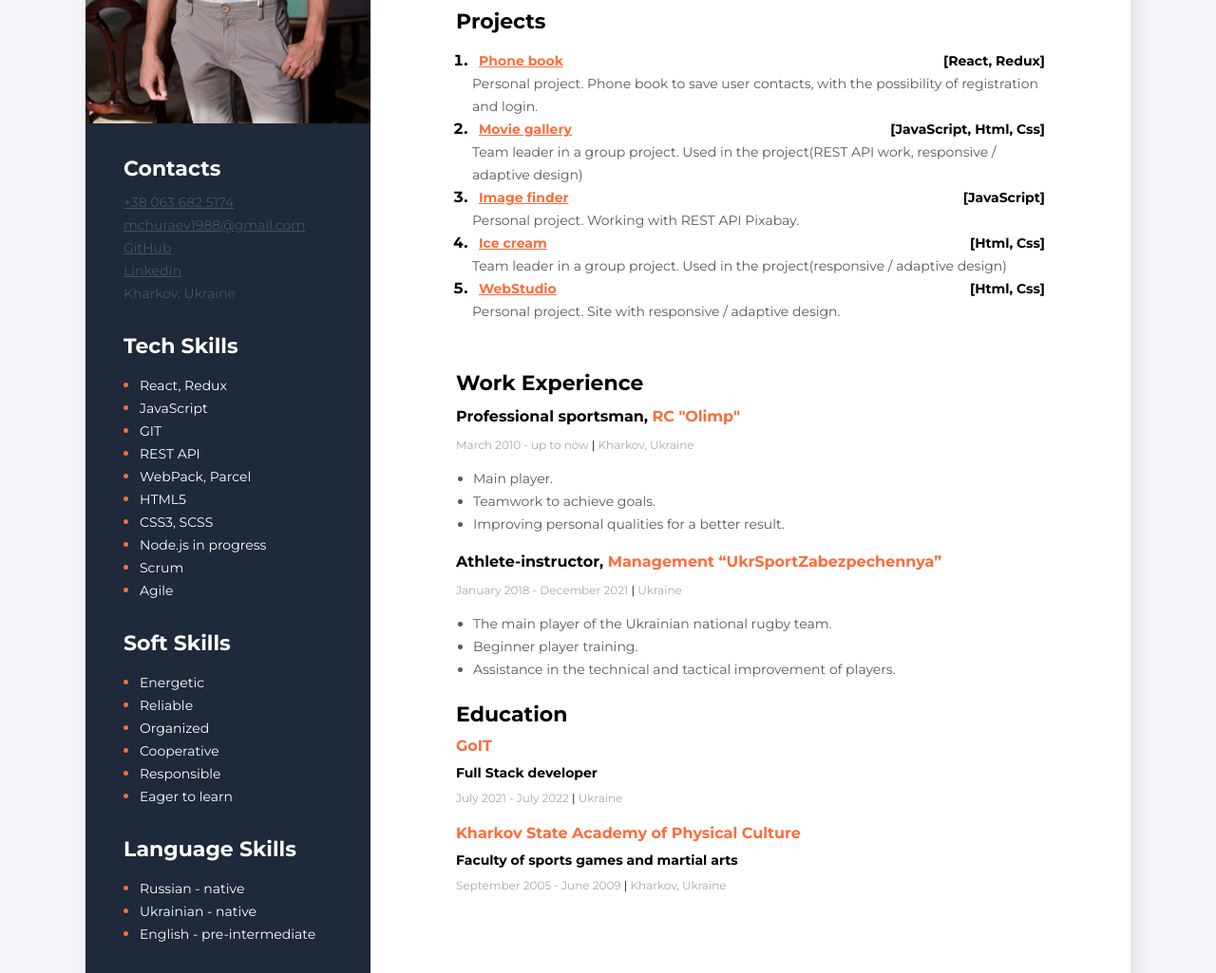
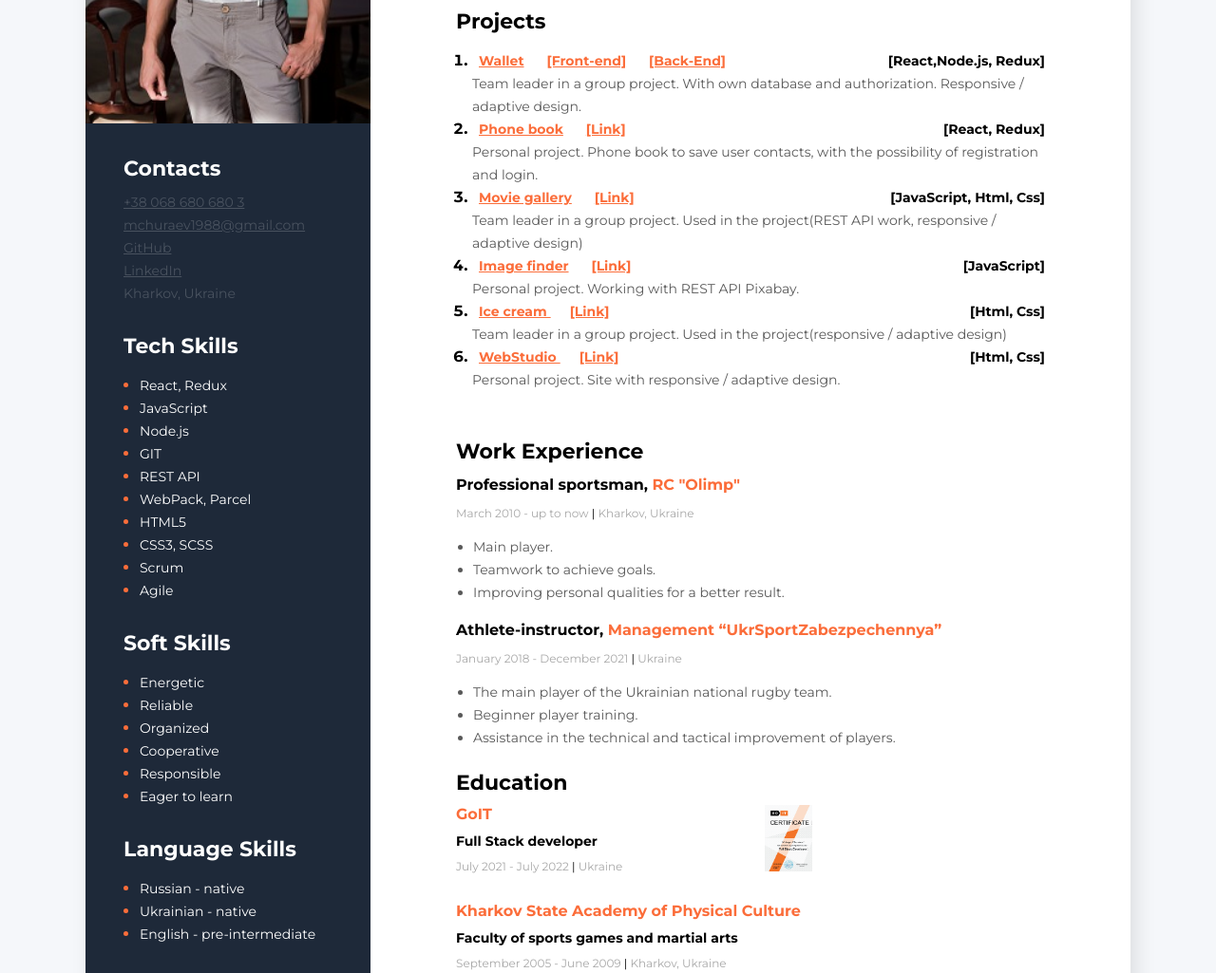
Before and after one commit to MaksymChuraiev/-training1, a plain HTML site: page index.html in a window 1280 px wide. Shown: the part 360-1385 px from the top of the page at 95% size. Drawn offline with Linux system fonts and the light colour scheme.

Commit message:
add new project.

```diff
--- a/index.html
+++ b/index.html
@@ -34,12 +34,50 @@
           <ol class="my-projects-list">
             <li class="my-projects-item">
               <div class="my-projects-text">
+                <div>
                   <a
+                    target="_blank"
+                    href="https://team-project-wallet.netlify.app/"
+                    class="my-projects-link"
+                    >Wallet</a
+                  >
+                  <a
+                    target="_blank"
+                    href="https://github.com/MaksymChuraiev/team-project-wallet"
+                    class="my-projects-link"
+                    >[Front-end]</a
+                  >
+                  <a
+                    target="_blank"
+                    href="https://github.com/MaksymChuraiev/team-project-wallet-API"
+                    class="my-projects-link"
+                    >[Back-End]</a
+                  >
+                </div>
+
+                <span class="my-projects-bracket">[React,Node.js, Redux]</span>
+              </div>
+              <p class="my-projects-info">
+                Team leader in a group project. With own database and
+                authorization. Responsive / adaptive design.
+              </p>
+            </li>
+            <li class="my-projects-item">
+              <div class="my-projects-text">
+                <div>
+                  <a
+                    target="_blank"
                     href="https://maksymchuraiev.github.io/phonebook/"
                     class="my-projects-link"
                     >Phone book</a
                   >
-
+                  <a
+                    target="_blank"
+                    href="https://github.com/MaksymChuraiev/phonebook"
+                    class="my-projects-link"
+                    >[Link]</a
+                  >
+                </div>
                 <span class="my-projects-bracket">[React, Redux]</span>
               </div>
               <p class="my-projects-info">
@@ -49,12 +87,20 @@
             </li>
             <li class="my-projects-item">
               <div class="my-projects-text">
+                <div>
                   <a
+                    target="_blank"
                     href="https://maksymchuraiev.github.io/filmoteka/"
                     class="my-projects-link"
                     >Movie gallery</a
                   >
-
+                  <a
+                    target="_blank"
+                    href="https://github.com/MaksymChuraiev/team-project-js"
+                    class="my-projects-link"
+                    >[Link]</a
+                  >
+                </div>
                 <span class="my-projects-bracket">[JavaScript, Html, Css]</span>
               </div>
               <p class="my-projects-info">
@@ -64,12 +110,20 @@
             </li>
             <li class="my-projects-item">
               <div class="my-projects-text">
+                <div>
                   <a
+                    target="_blank"
                     href="https://maksymchuraiev.github.io/goit-js-hw-11/"
                     class="my-projects-link"
                     >Image finder</a
                   >
-
+                  <a
+                    target="_blank"
+                    href="https://github.com/MaksymChuraiev/goit-js-hw-11"
+                    class="my-projects-link"
+                    >[Link]</a
+                  >
+                </div>
                 <span class="my-projects-bracket">[JavaScript]</span>
               </div>
               <p class="my-projects-info">
@@ -78,12 +132,20 @@
             </li>
             <li class="my-projects-item">
               <div class="my-projects-text">
+                <div>
                   <a
+                    target="_blank"
                     href="https://maksymchuraiev.github.io/project-group-5/"
                     class="my-projects-link"
                     >Ice cream
                   </a>
-
+                  <a
+                    target="_blank"
+                    href="https://github.com/MaksymChuraiev/project-group-5"
+                    class="my-projects-link"
+                    >[Link]</a
+                  >
+                </div>
                 <span class="my-projects-bracket">[Html, Css]</span>
               </div>
               <p class="my-projects-info">
@@ -93,12 +155,20 @@
             </li>
             <li class="my-projects-item">
               <div class="my-projects-text">
+                <div>
                   <a
+                    target="_blank"
                     href="https://maksymchuraiev.github.io/WebStudio/index.html"
                     class="my-projects-link"
                     >WebStudio
                   </a>
-
+                  <a
+                    target="_blank"
+                    href="https://github.com/MaksymChuraiev/WebStudio"
+                    class="my-projects-link"
+                    >[Link]</a
+                  >
+                </div>
                 <span class="my-projects-bracket">[Html, Css]</span>
               </div>
               <p class="my-projects-info">
@@ -159,12 +229,26 @@
           <!--Education-->
           <div class="my-education-block">
             <h3 class="main-content-title">Education</h3>
+            <div class="my-education-wrap">
+              <div>
                 <h4 class="my-education-institution">GoIT</h4>
                 <h5 class="my-education-specialty">Full Stack developer</h5>
                 <p class="my-work-experience-time">
                   July 2021 - July 2022
                   <span class="my-work-experience-divider">|</span> Ukraine
                 </p>
+              </div>
+              <a
+                href="https://i.ibb.co/mGyHwZN/Maksym-Churaiev-certificate.jpg"
+              >
+                <img
+                  class="my-education-image"
+                  height="70"
+                  src="./certificate.jpg"
+                  alt="certificate"
+                />
+              </a>
+            </div>
           </div>
           <div class="my-education-block">
             <h4 class="my-education-institution">
@@ -188,17 +272,24 @@
         <div class="contact-section">
           <h3 class="sidebar-title">Contacts</h3>
           <div>
-            <a class="contact-section-link" href="tel:+380636825174"
-              >+38 063 682 5174</a
+            <a
+              class="contact-section-link"
+              href="tel:+380686806803"
+              target="_blank"
+              >+38 068 680 680 3</a
             >
           </div>
           <div>
-            <a class="contact-section-link" href="mailto:mchuraev1988@gmail.com"
+            <a
+              class="contact-section-link"
+              target="_blank"
+              href="mailto:mchuraev1988@gmail.com"
               >mchuraev1988@gmail.com</a
             >
           </div>
           <div>
             <a
+              target="_blank"
               class="contact-section-link"
               href="https://github.com/MaksymChuraiev"
               >GitHub</a
@@ -206,6 +297,7 @@
           </div>
           <div>
             <a
+              target="_blank"
               class="contact-section-link"
               href="https://www.linkedin.com/in/maks-churaiev-934364241/"
               >LinkedIn</a
@@ -226,6 +318,9 @@
               <span class="tech-skills-item-text">JavaScript</span>
             </li>
             <li class="tech-skills-item">
+              <span class="tech-skills-item-text">Node.js</span>
+            </li>
+            <li class="tech-skills-item">
               <span class="tech-skills-item-text">GIT</span>
             </li>
             <li class="tech-skills-item">
@@ -241,9 +336,6 @@
               <span class="tech-skills-item-text">CSS3, SCSS</span>
             </li>
 
-            <li class="tech-skills-item">
-              <span class="tech-skills-item-text">Node.js in progress</span>
-            </li>
             <li class="soft-skills-item">
               <span class="soft-skills-item-text">Scrum</span>
             </li>
--- a/style.css
+++ b/style.css
@@ -78,6 +78,9 @@ body {
   line-height: 24px;
   color: #fb6d3a;
 }
+.my-projects-link:not(:first-child) {
+  margin-left: 20px;
+}
 .my-projects-text {
   font-style: normal;
   font-weight: bold;
@@ -146,6 +149,14 @@ body {
 
 .my-education-block {
   margin-bottom: 20px;
+}
+
+.my-education-wrap {
+  display: flex;
+}
+
+.my-education-image {
+  margin-left: 150px;
 }
 
 .my-education-institution {
```
Also changed, not shown: certificate.jpg (added). Lines whose indentation alone changed are shown as unchanged.
